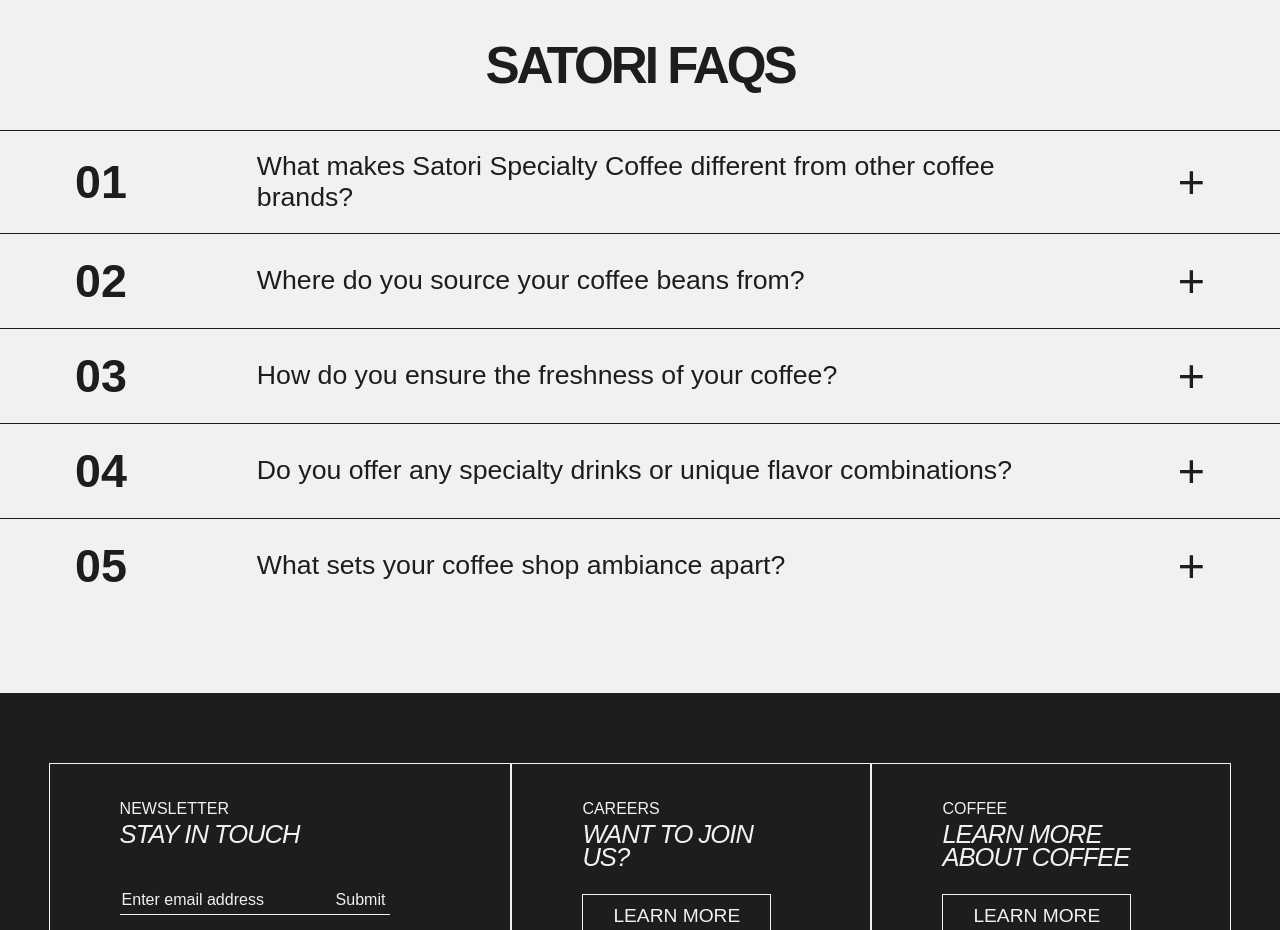
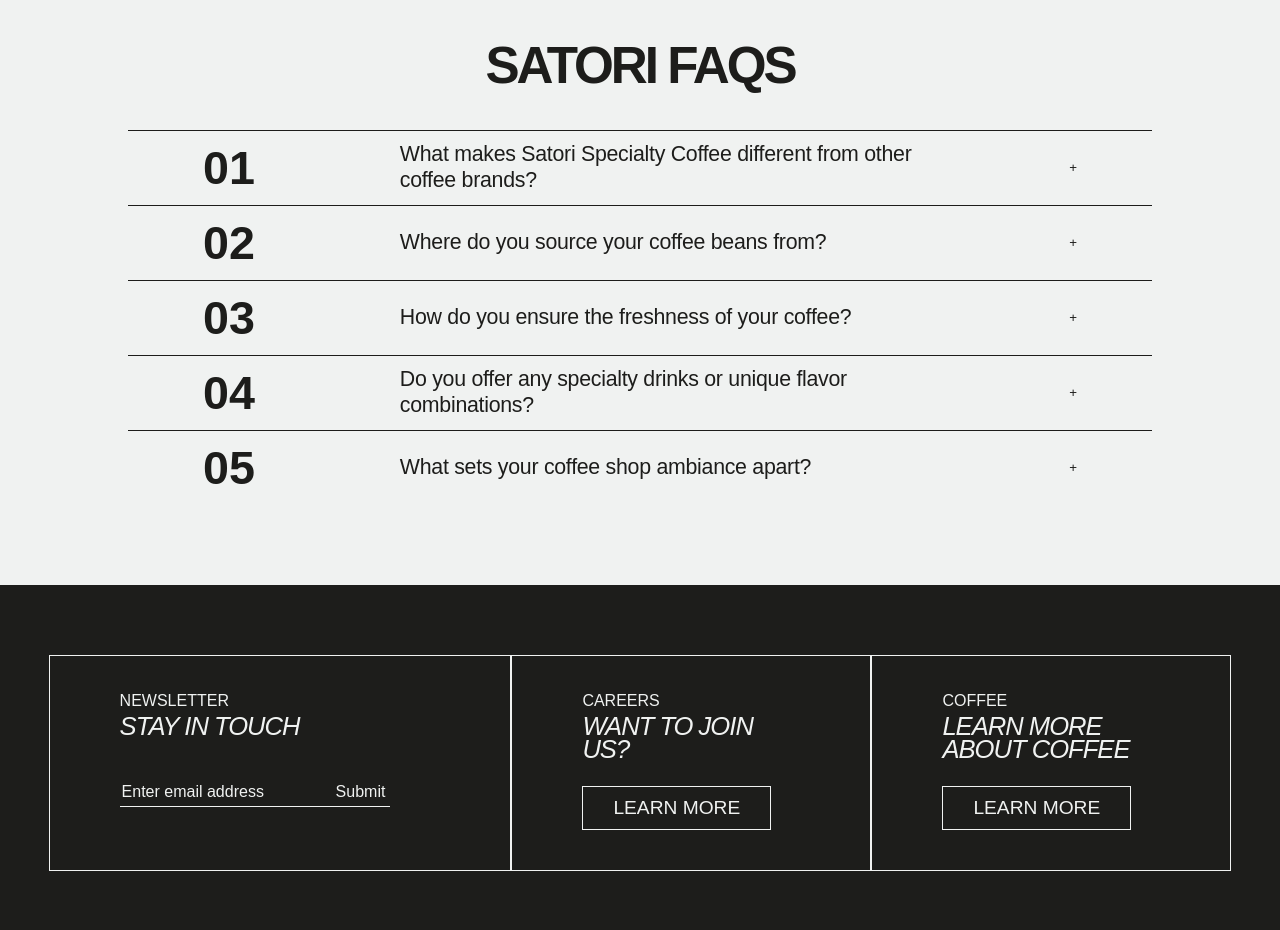
Before and after one commit to Bancantcode/satori-nextjs, a Next.js app: page / in a window 1280 px wide. Shown: the part 3640-4570 px from the top of the page. Built offline with nearby package versions, Linux system fonts and the light colour scheme.

Commit message:
updated nav

```diff
--- a/src/components/Header/nav/style.module.scss
+++ b/src/components/Header/nav/style.module.scss
@@ -21,7 +21,7 @@
             font-size: 30px;
             text-transform: uppercase;
             gap: 12px;
-            margin-top: 80px;
+            // margin-top: 80px;
             font-family: 'Neue Montreal', sans-serif;
 
             .header{
@@ -53,11 +53,22 @@
     .menu {
         width: 100vw;
         .body {
-            padding: 30px;
+            padding: 50px;
             .nav {
                 font-size: 20px;
             }
-
         }
     }
 }
+
+@media only screen and (min-width: 1024px) and (max-width: 1567px) {
+    .menu {
+        .body {
+            padding: 50px;
+            .nav {
+                font-size: 20px;
+                margin-bottom: 100px;
+            }
+        }
+    }
+}
--- a/src/components/Header/style.module.scss
+++ b/src/components/Header/style.module.scss
@@ -15,6 +15,7 @@
             letter-spacing: -2px;
             margin: 0;
             padding: 0;
+            // position: fixed;
             a {
                 display: flex;
                 align-items: center;
--- a/src/components/Home/Faqs/style.module.scss
+++ b/src/components/Home/Faqs/style.module.scss
@@ -27,6 +27,8 @@
         }
         .faq__question {
           text-align: left;
+          letter-spacing: -0.275px;
+          line-height: 120%;
         }
       }
       .faq__answer {
@@ -64,8 +66,8 @@
         }
 
         .faq__answer {
-          font-size: 1rem;
-          padding: 10px 50px 40px 50px;
+          font-size: 0.9rem;
+          padding: 10px 2.4em 30px 2.2em;
         }
       }
     }
@@ -87,8 +89,8 @@
           }
 
           .faq__question {
-            font-size: 1.8em;
-            width: 70%;
+            font-size: 1.5em;
+            width: 60%;
           }
 
           .faq__toggle {
@@ -97,8 +99,8 @@
         }
 
         .faq__answer {
-          font-size: 1.4rem;
-          padding: 10px 100px 40px 100px;
+          font-size: 1.2rem;
+          padding: 10px 2.8em 40px 3.2em;
         }
       }
     }
@@ -113,25 +115,23 @@
     .accordion {
       .faq__item {
         .faq__button {
-          padding: 20px 75px;
+          padding: 10px 75px;
+          width: 80%;
+          margin: auto;
 
           .faq__number {
             font-size: 3.5em;
           }
 
           .faq__question {
-            font-size: 2em;
-            width: 70%;
-          }
-
-          .faq__toggle {
-            font-size: 3.5em;
+            font-size: 1.6em;
+            width: 60%;
           }
         }
 
         .faq__answer {
-          font-size: 1.4rem;
-          padding: 10px 150px 40px 150px;
+          font-size: 1.2rem;
+          padding: 10px 9em 40px 9em;
         }
       }
     }
@@ -155,7 +155,8 @@
           }
 
           .faq__question {
-            font-size: 1.8em;
+            font-size: 1.6em;
+
             width: 75%;
           }
 
@@ -165,8 +166,8 @@
         }
 
         .faq__answer {
-          font-size: 1.4rem;
-          padding: 10px 25% 40px 27.5%;
+          font-size: 1.2rem;
+          padding: 10px 20% 40px 20%;
         }
       }
     }
--- a/src/components/Home/Feature/style.module.scss
+++ b/src/components/Home/Feature/style.module.scss
@@ -135,7 +135,7 @@
 
                 &:nth-of-type(2) {
                     top: calc(100vh - 60vh);
-                    left: calc(100vw - 95vw);
+                    left: calc(100vw - 102vw);
                     width: 200px;
                     object-fit: fill;
                 }
@@ -148,7 +148,7 @@
                 &:nth-of-type(4) {
                     width: 200px;
                     top: calc(100vh - 75vh);
-                    right: calc(100vw - 95vw);
+                    right: calc(100vw - 102vw);
                 }
 
                 &:nth-of-type(5) {
```
